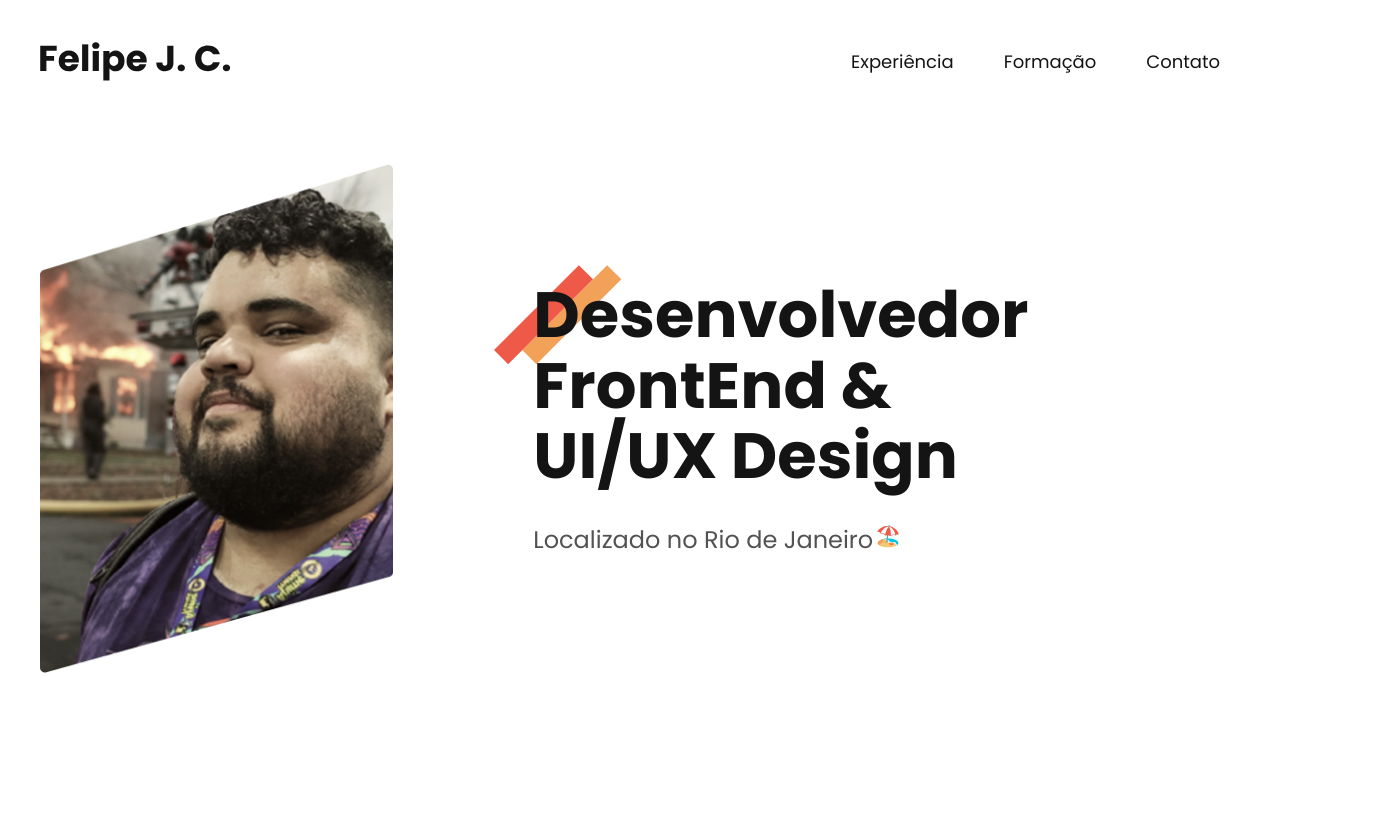
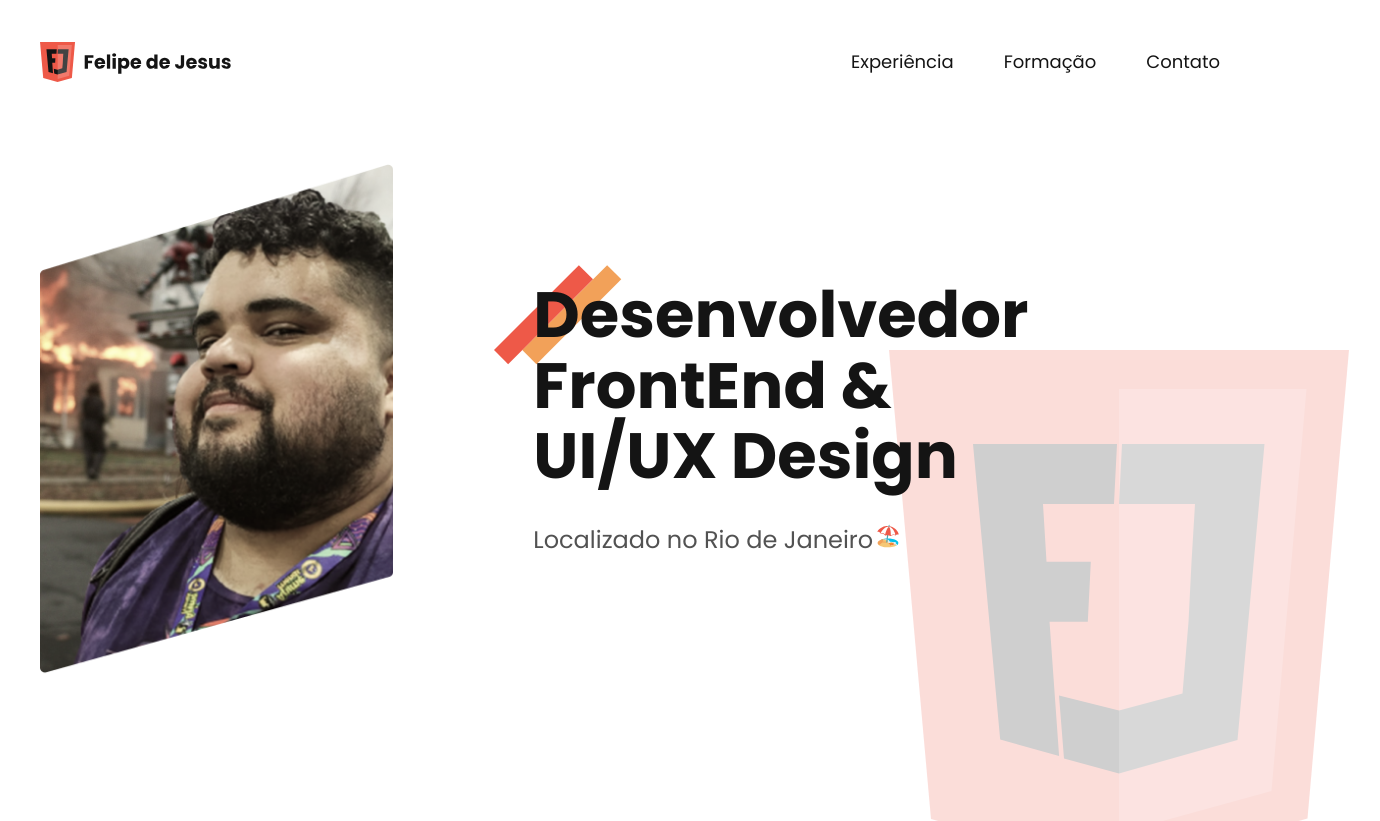
Before and after one commit to felipejesus-front/felipejesus-front.github.io, a website: page index.html in a window 1280 px wide. Shown: the top 821 px of the page, 1380 px wide, since content can reach past the window. Drawn offline with Linux system fonts and the light colour scheme.

Commit message:
adicionando logo e logoBackground

```diff
--- a/css/introducao.css
+++ b/css/introducao.css
@@ -6,6 +6,19 @@
     grid-template-columns: 1fr 2fr;
     gap: 140px;
     align-items: center;
+}
+
+.introducao::after{
+    content: "";
+    display: block;
+    width:522px;
+    height:522px;
+    background: url("../img/marca2.svg");
+    position: absolute;
+    right: -100px;
+    top: 350px;
+    opacity: .2;
+    z-index: -1;
 }
 
 .introducao h1{
@@ -38,9 +51,18 @@
     margin-left: 3px
 }
 
+@media (max-width: 1250px) {
+    .introducao::after{
+        background: url('../img/marca2-s.svg') no-repeat center;
+    }
+}
+
 @media (max-width: 1000px) {
     .introducao h1{
         font-size: 3rem;
+    }
+    .introducao::after{
+        background: none;
     }
 }
 
--- a/index.html
+++ b/index.html
@@ -6,13 +6,14 @@
     <meta name="viewport" content="width=device-width, initial-scale=1.0">
     <meta name="description" content="Desenvolvedor FrontEnd e UI/UX Design, Localizado no Rio de Janeiro ">
     <title>Curriculo-Portifolio</title>
-    <link rel="stylesheet" href="css/style.min.css">
+    <link rel="icon" href="img/favicon2.svg" type="image/x-icon">
+    <link rel="stylesheet" href="css/style.css">
     <link href="https://fonts.googleapis.com/css2?family=Poppins:wght@100;200;300;400;500;600;700;800;900&display=swap" rel="stylesheet">
 
 </head>
 <body>
     <header class="header">
-        <img src="img/Marca.svg" alt="Felipe J C" width="191" height="39">
+        <img src="img/logo-hibrido.svg" alt="Felipe J C" width="191" height="39">
 
         <nav>
             <ul class="header-menu">
```
Also changed, not shown: img/favicon2.svg (added), img/logo-hibrido.svg (added), img/marca1.svg (added), img/marca2-s.svg (added), img/marca2.svg (added).
